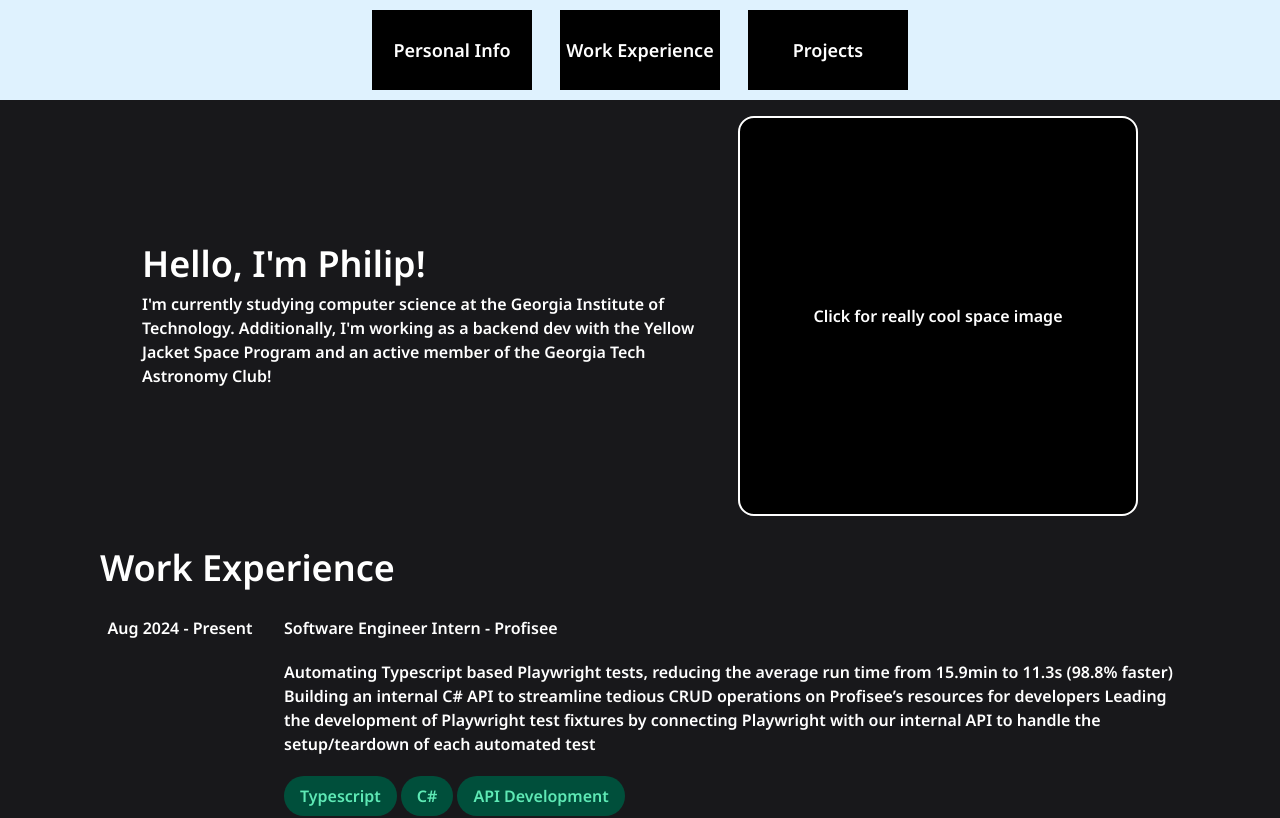
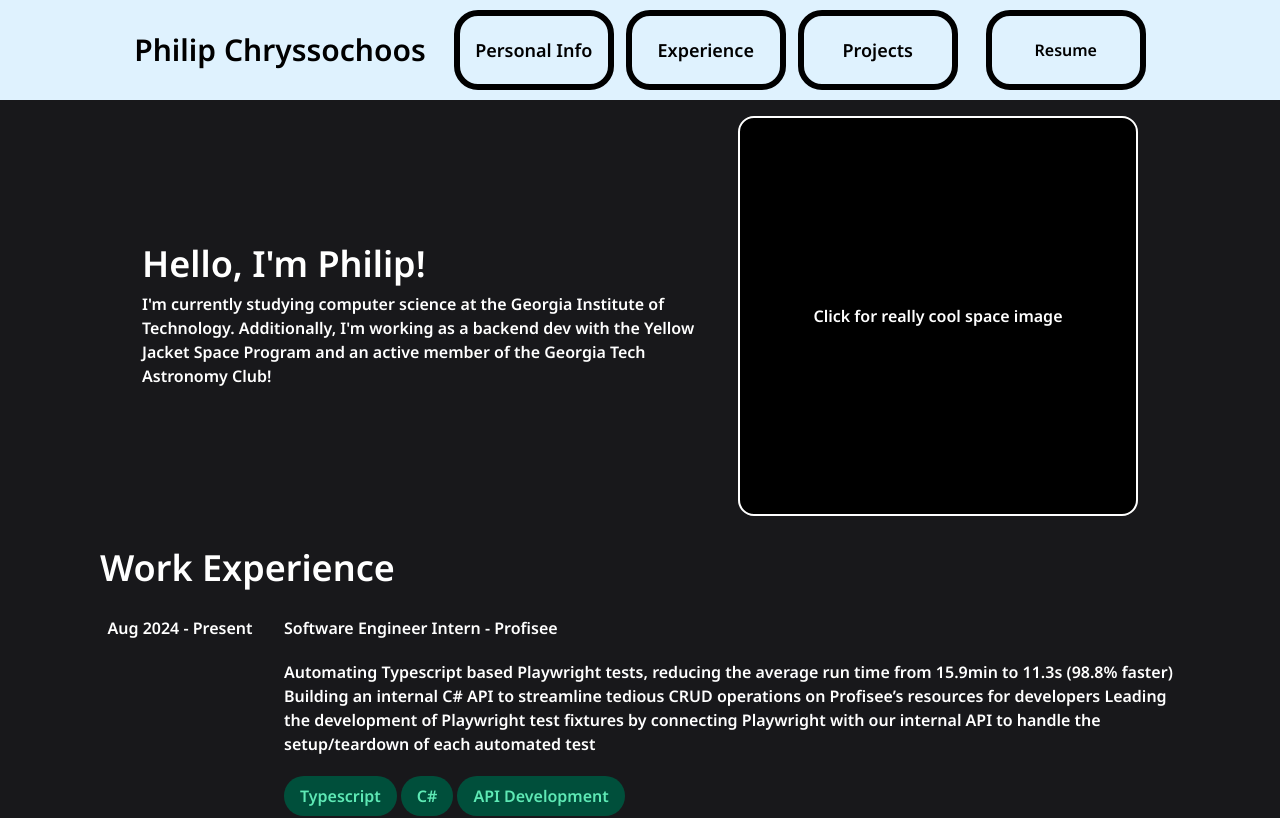
Before and after one commit to pchryss/portfolio, a Next.js app in the folder portfolio/: page / in a window 1280 px wide. Shown: the top 818 px of the page. Built offline with nearby package versions, Linux system fonts and the light colour scheme; no server answers.

Commit message:
Clean up NavBar buttons

```diff
--- /dev/null
+++ b/portfolio/components/CustomButton.tsx
@@ -0,0 +1,25 @@
+'use client';
+
+import React from 'react';
+
+interface CustomButtonProps {
+  divStyles: string;
+  textStyles: string;
+  label: string;
+  onClick: () => void;
+}
+
+const CustomButton: React.FC<CustomButtonProps> = ({
+  divStyles,
+  textStyles,
+  label,
+  onClick,
+}) => {
+  return (
+    <div onClick={onClick} className={divStyles}>
+      <h1 className={textStyles}>{label}</h1>
+    </div>
+  );
+};
+
+export default CustomButton;
--- a/portfolio/components/Navbar.tsx
+++ b/portfolio/components/Navbar.tsx
@@ -1,12 +1,30 @@
+'use client';
+
 import React from 'react';
-import NavbarButton from './NavbarButton';
+import ScrollButton from './ScrollButton';
+import CustomButton from './CustomButton';
 
 const Navbar = () => {
   return (
     <div className="bg-sky-100 h-25 fixed top-0 w-full z-50 flex justify-center gap-7 items-center">
-      <NavbarButton text="Personal Info" scrollTo="#info" />
-      <NavbarButton text="Work Experience" scrollTo="#work" />
-      <NavbarButton text="Projects" scrollTo="#projects" />
+      <div>
+        <h1 className="text-3xl">Philip Chryssochoos</h1>
+      </div>
+      <div className="flex justify-center items-center gap-3">
+        <ScrollButton text="Personal Info" scrollTo="#info" />
+        <ScrollButton text="Experience" scrollTo="#work" />
+        <ScrollButton text="Projects" scrollTo="#projects" />
+      </div>
+      <div>
+        <CustomButton
+          divStyles={
+            'h-20 w-40 flex justify-center items-center border-6 rounded-3xl hover:opacity-40'
+          }
+          textStyles={'text-black'}
+          label="Resume"
+          onClick={() => window.open('./resume.pdf', '_blank')}
+        />
+      </div>
     </div>
   );
 };
--- a/portfolio/components/NavbarButton.tsx
+++ /dev/null
@@ -1,18 +0,0 @@
-import Link from 'next/link';
-
-interface NavbarButtonProps {
-  text: string;
-  scrollTo: string;
-}
-
-const NavbarButton: React.FC<NavbarButtonProps> = ({ text, scrollTo }) => {
-  return (
-    <Link href={scrollTo} scroll={true}>
-      <div className="bg-black h-20 w-40 flex justify-center items-center">
-        <h1 className="text-white text-lg">{text}</h1>
-      </div>
-    </Link>
-  );
-};
-
-export default NavbarButton;
--- /dev/null
+++ b/portfolio/components/ScrollButton.tsx
@@ -0,0 +1,18 @@
+import Link from 'next/link';
+
+interface ScrollButtonProps {
+  text: string;
+  scrollTo: string;
+}
+
+const ScrollButton: React.FC<ScrollButtonProps> = ({ text, scrollTo }) => {
+  return (
+    <Link href={scrollTo} scroll={true}>
+      <div className="h-20 w-40 flex justify-center items-center border-6 rounded-3xl hover:opacity-40">
+        <h1 className="text-black text-lg">{text}</h1>
+      </div>
+    </Link>
+  );
+};
+
+export default ScrollButton;
```
Also changed, not shown: 1 other file (tests, documents, lock files or other folders).
